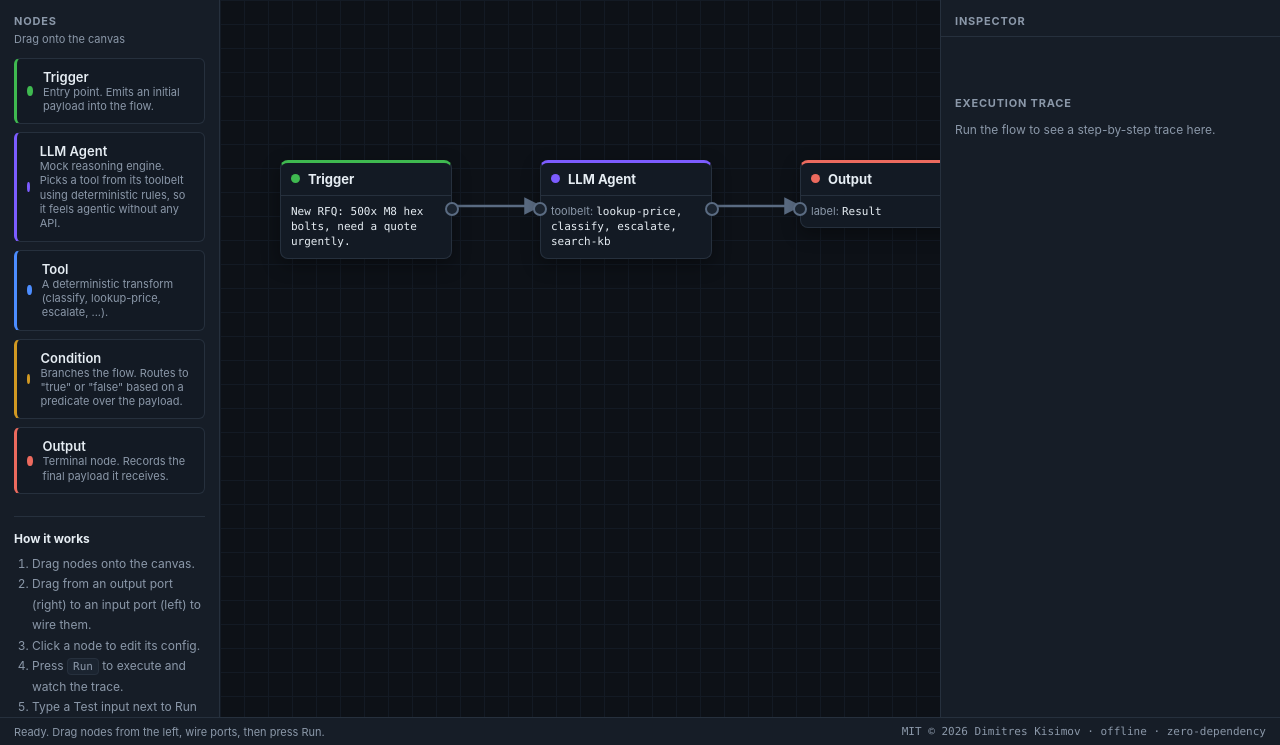
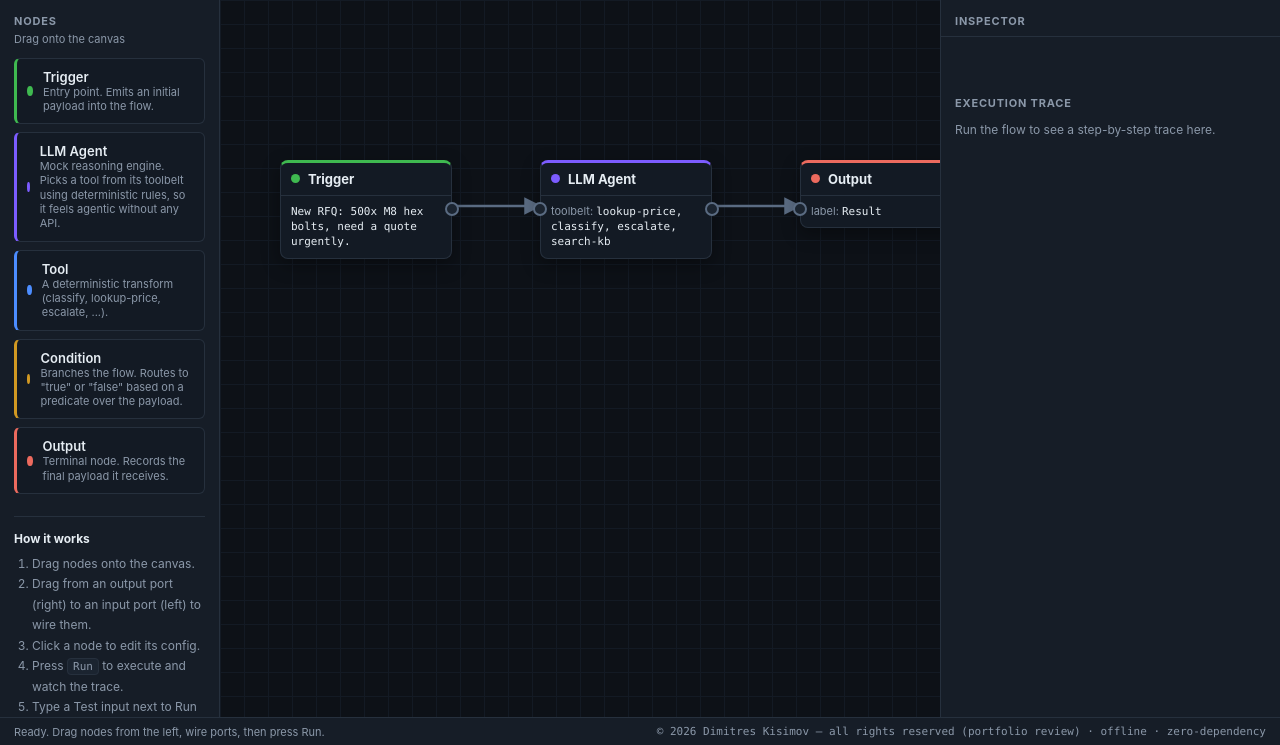
Before and after one commit to Dimitres-Kisimov/agent-flow-studio, a website with bundled scripts: page index.html in a window 1280 px wide. Shown: the part 55-800 px from the top of the page. Built offline with nearby package versions, Linux system fonts and the light colour scheme.

Commit message:
license: remove stale MIT labels from footer and source headers (proprietary since d1e585b)

```diff
--- a/app.js
+++ b/app.js
@@ -7,7 +7,7 @@
  * All graph *logic* lives in engine.js (shared with the Node tests). This file
  * only concerns itself with the DOM and user interaction.
  *
- * Author: Dimitres Kisimov — MIT License, 2026.
+ * Author: Dimitres Kisimov. © 2026 — all rights reserved (portfolio review only; see LICENSE).
  */
 (function () {
   'use strict';
--- a/engine.js
+++ b/engine.js
@@ -11,7 +11,7 @@
  *
  * It uses a tiny UMD shim to support both without a build step or dependencies.
  *
- * Author: Dimitres Kisimov — MIT License, 2026.
+ * Author: Dimitres Kisimov. © 2026 — all rights reserved (portfolio review only; see LICENSE).
  */
 (function (root, factory) {
   'use strict';
--- a/index.html
+++ b/index.html
@@ -110,7 +110,7 @@
   <footer class="statusbar">
     <span id="status">Ready.</span>
     <span class="spacer"></span>
-    <span class="credit">MIT © 2026 Dimitres Kisimov · offline · zero-dependency</span>
+    <span class="credit">© 2026 Dimitres Kisimov — all rights reserved (portfolio review) · offline · zero-dependency</span>
   </footer>
 
   <!-- Engine first (shared with the Node tests), then the UI. -->
```
